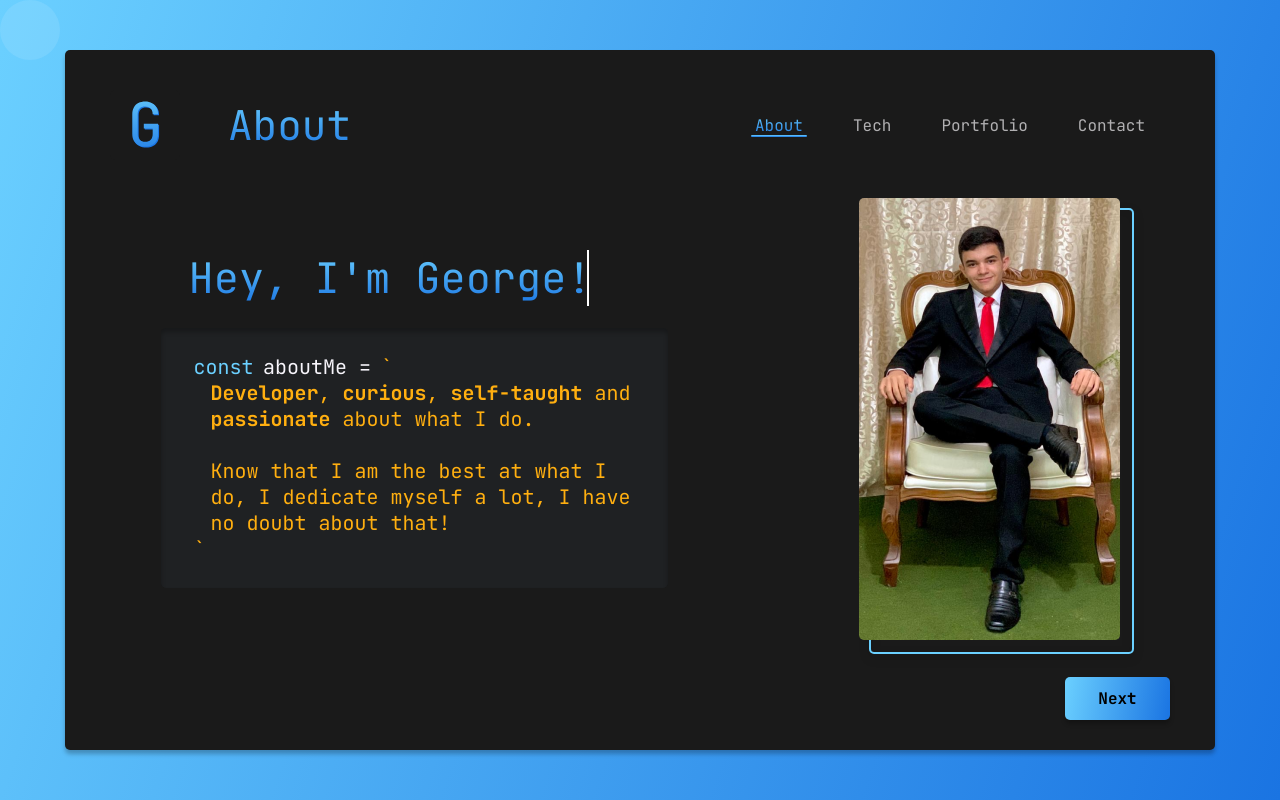
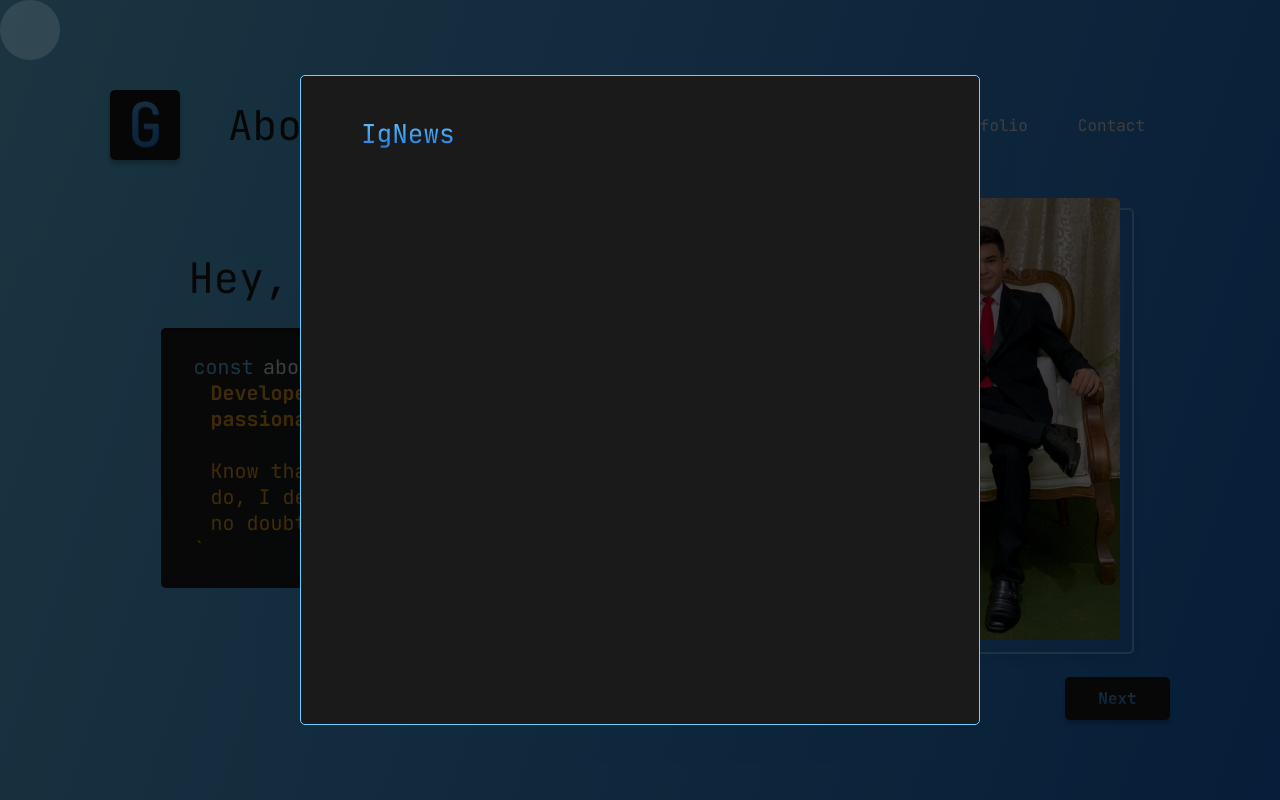
Before and after one commit to George-b1t/portfolio, a React (Vite) app: page / in a window 1280 px wide. Built offline with nearby package versions, Linux system fonts and the light colour scheme.

Commit message:
ProjectForm iniciado

```diff
--- a/src/App.tsx
+++ b/src/App.tsx
@@ -3,10 +3,13 @@ import { About } from "./components/About";
 import { Footer } from "./components/Footer";
 import { Header } from "./components/Header";
 import { Portfolio } from "./components/Portfolio";
+import { ProjectForm } from "./components/ProjectForm";
 import { Tech } from "./components/Tech";
 import styles from "./Home.module.scss";
 
 function App() {
+  const [formOpen, setFormOpen] = useState(true);
+
   const [indexPage, setIndexPage] = useState<number>(0);
   const pages = ["About", "Tech", "Portfolio", "Contact"];
 
@@ -17,16 +20,21 @@ function App() {
   }
 
   function isBackgroundCard() {
-    return indexPage % 2 === 0;
+    return false;
   }
 
   useEffect(() => {
     document.addEventListener("mousemove", (e) => {
       setMousePosition([e.clientX - 30, e.clientY - 30]);
     });
-  });
+  }, []);
 
   return (
+    <div>
+      {formOpen && (
+        <ProjectForm setIsOpen={setFormOpen} />
+      )}
+
       <div className={styles.container}>
         <div
           className={styles.hoverMouse}
@@ -52,6 +60,7 @@ function App() {
           />
         </div>
       </div>
+    </div>
   );
 }
 
--- a/src/components/About/styles.module.scss
+++ b/src/components/About/styles.module.scss
@@ -9,11 +9,11 @@
       padding-left: 28px;
       margin-bottom: 22px;
 
-      border-right: 2px solid #fff;
+      border-right: 2px solid #1a1a1a;
       text-align: center;
       white-space: nowrap;
       overflow: hidden;
-      animation: typewriter 2s steps(17) 1.8s 1 normal both,
+      animation: typewriter 2s steps(17) 1.4s 1 normal both,
         blinkTextCursor 1000ms infinite steps(2);
     }
 
@@ -32,7 +32,7 @@
 
       transform: translateY(1000px);
 
-      animation: initAboutMeDescription 1s ease forwards 0.8s;
+      animation: initAboutMeDescription 1s ease forwards 0.4s;
 
       span {
         font-size: 20px;
@@ -74,7 +74,7 @@
 
       opacity: 0;
 
-      animation: initImage 1s ease forwards 1.2s;
+      animation: initImage 1s ease forwards 0.8s;
     }
 
     &::after {
--- a/src/components/Portfolio/styles.module.scss
+++ b/src/components/Portfolio/styles.module.scss
@@ -51,5 +51,19 @@
     background: #1f2123;
     box-shadow: inset 0px 4px 4px rgba(0, 0, 0, 0.25);
     border-radius: 5px;
+
+    animation: startContainer .8s forwards;
   }
 }
+
+@keyframes startContainer {
+  0% {
+    transform: scale(0.4);
+  }
+  50% {
+    transform: scale(1.2);
+  }
+  100% {
+    transform: scale(1);
+  }
+}
--- /dev/null
+++ b/src/components/ProjectForm/index.tsx
@@ -0,0 +1,17 @@
+import styles from "./styles.module.scss";
+
+interface ProjectFormProps {
+	setIsOpen: (value: boolean) => void;
+}
+
+function ProjectForm({ setIsOpen }: ProjectFormProps) {
+	return (
+		<div className={styles.container}>
+			<div className={styles.content}>
+				<h3>IgNews</h3>
+			</div>
+		</div>
+	)
+}
+
+export { ProjectForm }
--- /dev/null
+++ b/src/components/ProjectForm/styles.module.scss
@@ -0,0 +1,41 @@
+.container {
+  width: 100vw;
+	height: 100vh;
+
+	position: fixed;
+
+	background: rgba(0, 0, 0, 0.75);
+
+	z-index: 10;
+
+	display: flex;
+	align-items: center;
+	justify-content: center;
+
+	padding: 20px 40px;
+
+	.content {
+		max-width: 680px;
+		max-height: 650px;
+
+		height: 100%;
+		width: 100%;
+
+		background: #1a1a1a;
+
+		border-radius: 5px;
+		border: 1px solid #6BD0FF;
+
+		h3 {
+			font-weight: 400;
+			font-size: 26px;
+
+			margin: 40px 0 0 60px;
+
+			background: linear-gradient(180deg, #6BD0FF 0%, #1A74E2 100%);
+			-webkit-background-clip: text;
+			-webkit-text-fill-color: transparent;
+			background-clip: text;
+		}
+	}
+}
--- a/src/components/ProjectItem/styles.module.scss
+++ b/src/components/ProjectItem/styles.module.scss
@@ -11,6 +11,19 @@
   justify-content: space-between;
 
   padding: 10px;
+
+  animation: startItems .3s ease forwards .5s;
+
+  opacity: 0;
+
+  cursor: pointer;
+
+  transition: .3s ease;
+
+  &:hover {
+    filter: brightness(1.2);
+    transform: scale(1.02);
+  }
 
   .title {
     margin: 12px 0 0 12px;
@@ -30,3 +43,12 @@
     border-radius: 5px;
   }
 }
+
+@keyframes startItems {
+  from {
+    opacity: 0;
+  }
+  to {
+    opacity: 1;
+  }
+}
--- a/src/components/Tech/styles.module.scss
+++ b/src/components/Tech/styles.module.scss
@@ -49,6 +49,11 @@
       .cardTitle {
         font-weight: 400;
         font-size: 22px;
+
+        background: linear-gradient(180deg, #6bd0ff 0%, #1a74e2 100%);
+        -webkit-background-clip: text;
+        -webkit-text-fill-color: transparent;
+        background-clip: text;
       }
     }
 
--- a/src/index.css
+++ b/src/index.css
@@ -15,8 +15,5 @@ p,
 h1,
 h2,
 h3 {
-  background: linear-gradient(180deg, #6bd0ff 0%, #1a74e2 100%);
-  -webkit-background-clip: text;
-  -webkit-text-fill-color: transparent;
-  background-clip: text;
+  color: #1a1a1a;
 }
```
Also changed, not shown: 2 other files (tests, documents, lock files or other folders). Lines whose indentation alone changed are shown as unchanged.
